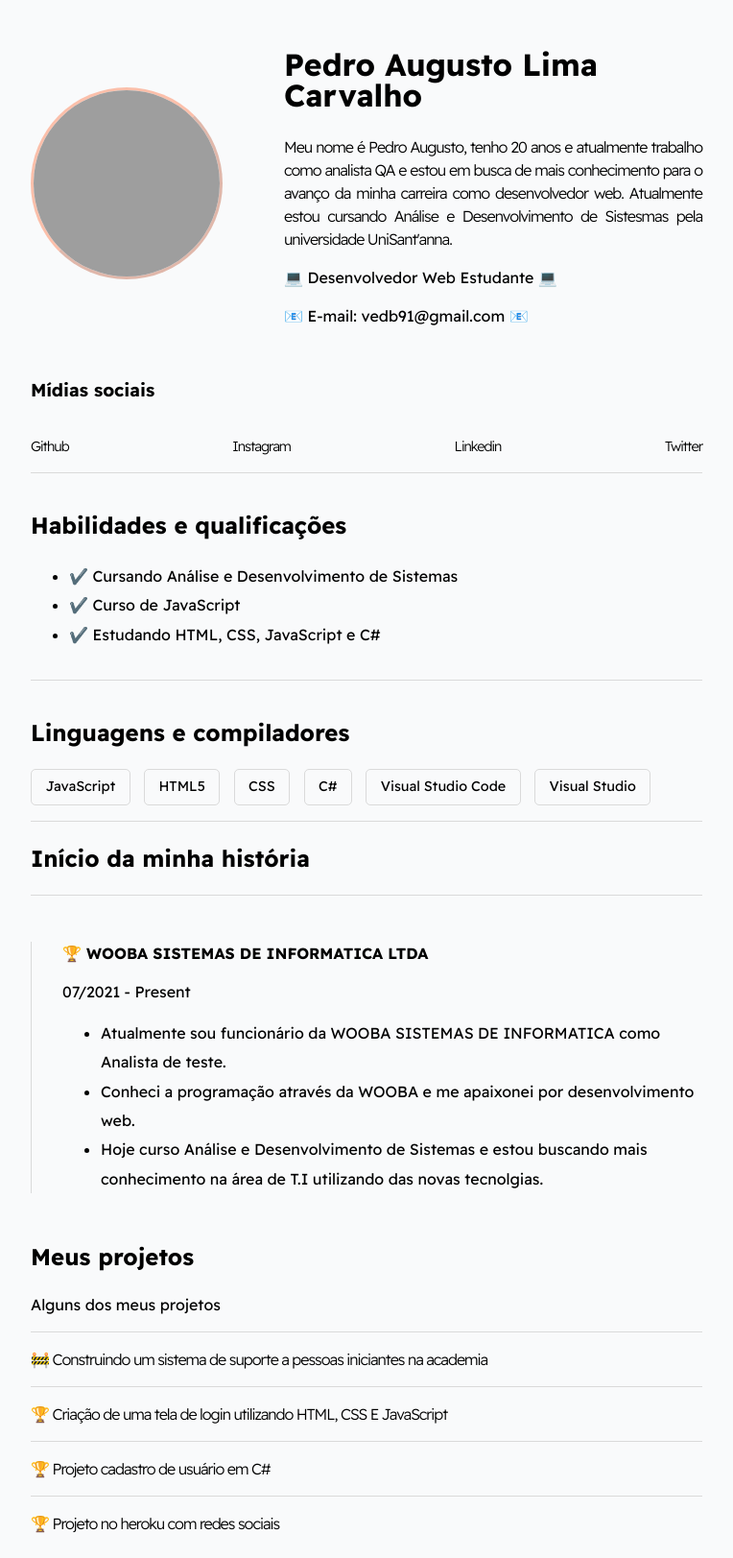
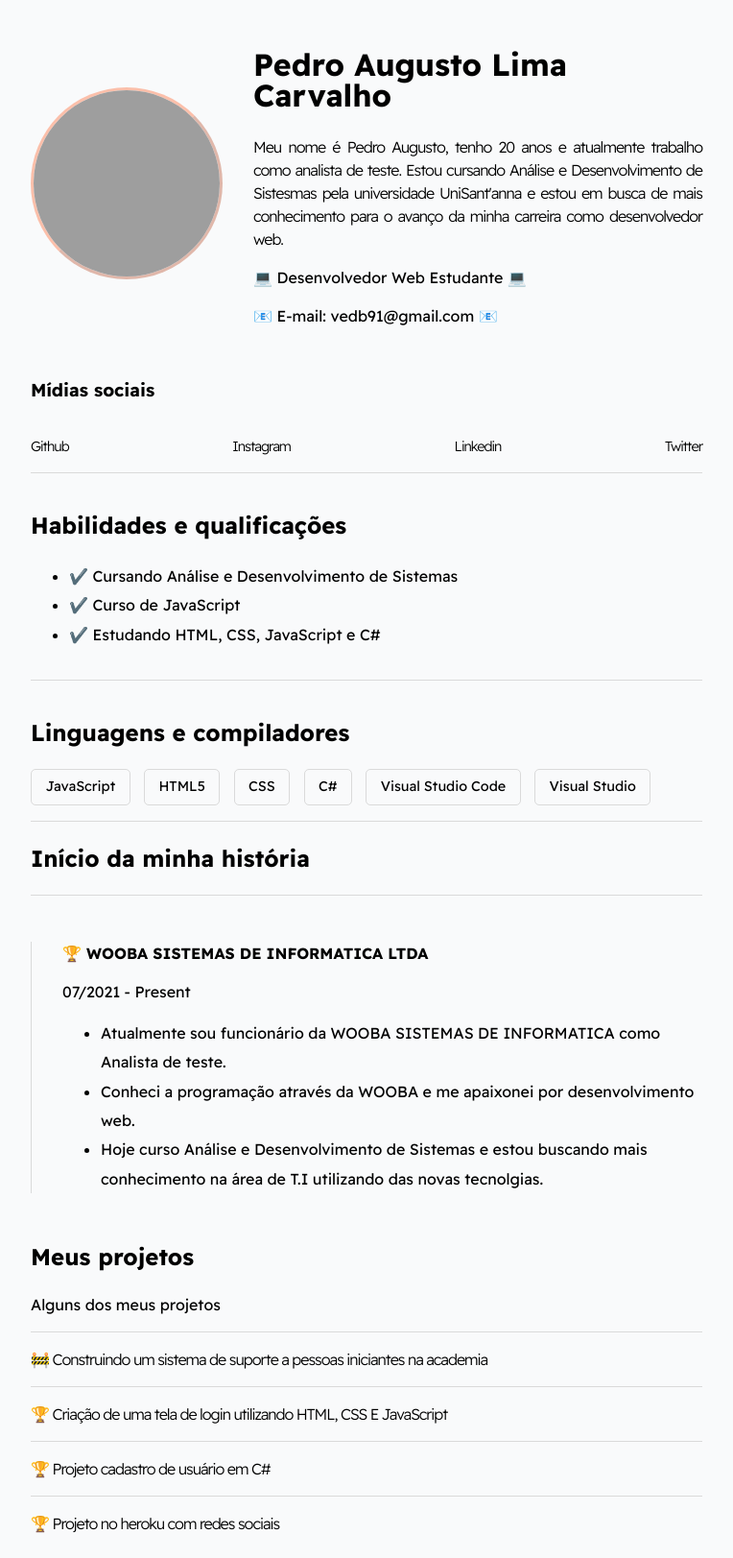
Before and after one commit to BDevOne/Portifolio-Heroku, a PHP site: page / in a window 1280 px wide. Shown: the whole page at 96% size, without its empty margins (258-1022 px from the left). Run offline with PHP 8.4, Linux system fonts and the light colour scheme; grey boxes are pictures that could not be loaded.

Commit message:
20221028

```diff
--- a/index.html
+++ b/index.html
@@ -5,6 +5,7 @@
   <meta http-equiv="X-UA-Compatible" content="IE=edge">
   <meta name="viewport" content="width=device-width, initial-scale=1.0">
   <link rel="stylesheet" href="style.css">
+  <link rel="icon" type="image/png" sizes="32x32" href="img/favicon.png.ico">
   <title>Portifólio</title>
 
 </head>
@@ -18,8 +19,7 @@
 
         <h1 id="user-name">Pedro Augusto Lima Carvalho</h1>
 
-        <p id="bio">Meu nome é Pedro Augusto, tenho 20 anos e atualmente trabalho como analista QA e estou em busca de mais conhecimento para o avanço da minha carreira como desenvolvedor web.
-          Atualmente estou cursando Análise e Desenvolvimento de Sistesmas pela universidade UniSant'anna.</p>
+        <p id="bio">Meu nome é Pedro Augusto, tenho 20 anos e atualmente trabalho como analista de teste. Estou cursando Análise e Desenvolvimento de Sistesmas pela universidade UniSant'anna e estou em busca de mais conhecimento para o avanço da minha carreira como desenvolvedor web.</p>
           <p id="email">💻 Desenvolvedor Web Estudante 💻</p>
           <p id="email">📧 E-mail: vedb91@gmail.com 📧 </p>
 
--- a/style.css
+++ b/style.css
@@ -66,7 +66,7 @@ li {
 #wrapper--hero {
   display: flex;
   align-items: center;
-  gap: 4em;
+  gap: 2em;
 }
 
 /* Nome perfil */
@@ -82,6 +82,7 @@ li {
   text-align: justify;
   line-height: none;
   letter-spacing: -1px;
+
 }
 
 /* Imagem do perfil */
```
Also changed, not shown: img/favicon.png.ico (added).
